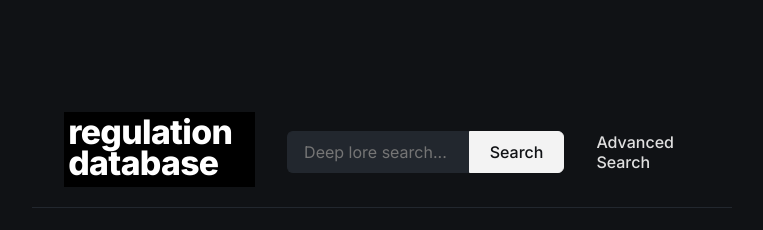
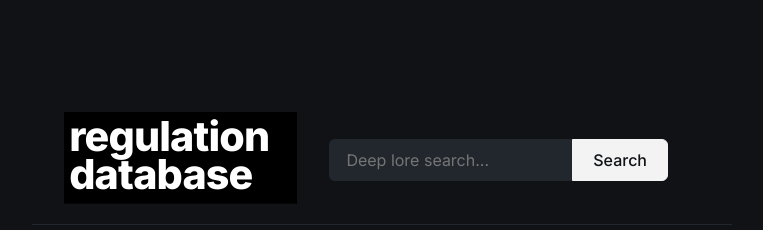
Before and after one commit to SamOhrenberg/regulation-database, a React (Create React App) app in the folder webapp/: page / in a window 1280 px wide. Shown: the top 230 px of the page, without its empty margins (258-1021 px from the left). Built offline with nearby package versions, Linux system fonts and the light colour scheme; no server answers.

Commit message:
Update Header.js

```diff
--- a/webapp/src/components/Header.js
+++ b/webapp/src/components/Header.js
@@ -12,11 +12,6 @@ function Header() {
 
       <GlobalSearchBar />
 
-      <nav className="header-nav">
-        <NavLink to="/search" className="nav-link">
-          Advanced Search
-        </NavLink>
-      </nav>
     </header>
   );
 }
```
